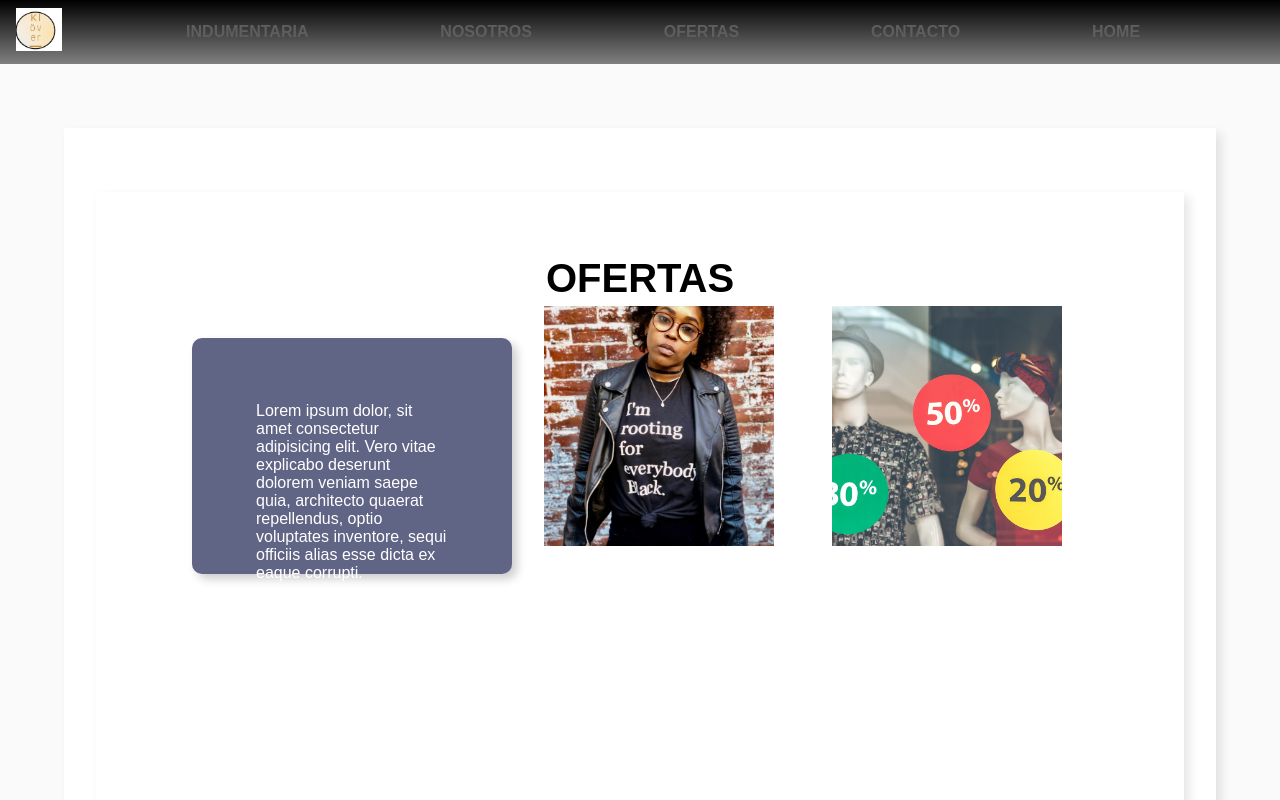
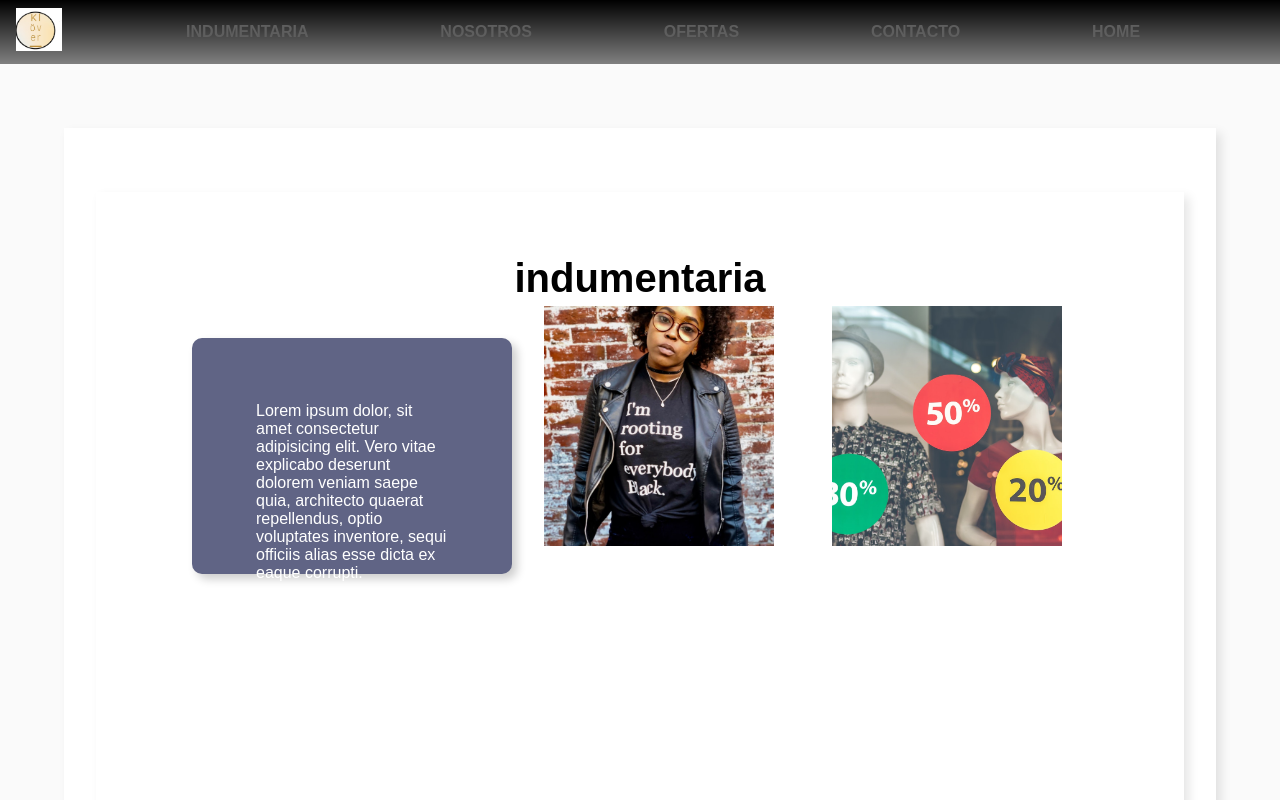
Before and after one commit to gabrielnav/KLOVERSTORE-NAVARRETE, a plain HTML site: page pages/OFERTAS.html in a window 1280 px wide. Shown: the top 800 px of the page. Drawn offline with Linux system fonts and the light colour scheme; files whose address does not match are found by name.

Commit message:
Primer archivo de Repositorio

```diff
--- a/pages/OFERTAS.html
+++ b/pages/OFERTAS.html
@@ -43,8 +43,8 @@
 
 
         </div>
-        <section class="indumentaria__section--grid" id="ofertas">
-          <h3 class="indumentaria__section--header">OFERTAS</h3>
+        <section class="indumentaria__section--grid" id="indumentaria">
+          <h3 class="indumentaria__section--header">indumentaria</h3>
           <p>Lorem ipsum dolor, sit amet consectetur adipisicing elit. Vero vitae explicabo deserunt dolorem veniam saepe quia, architecto quaerat repellendus, optio voluptates inventore, sequi officiis alias esse dicta ex eaque corrupti.</p>
           <img src="C:/Users/gnavarrete/Desktop/unlz/DEsarrollo wed/Clase 10 - GITHUB - entrega/KLOVERSTORE+NAVARRETE/assets/images/Ofertas.jpg" alt="foto" class="img__1">
           <img src="C:/Users/gnavarrete/Desktop/unlz/DEsarrollo wed/Clase 10 - GITHUB - entrega/KLOVERSTORE+NAVARRETE/assets/images/Cuero1.jpg" alt="foto" class="img__2">
```
Also changed, not shown: pages/Indumentaria.html (+2 -1 lines), pages/NOSOTROS.html (+1 -1 lines).
